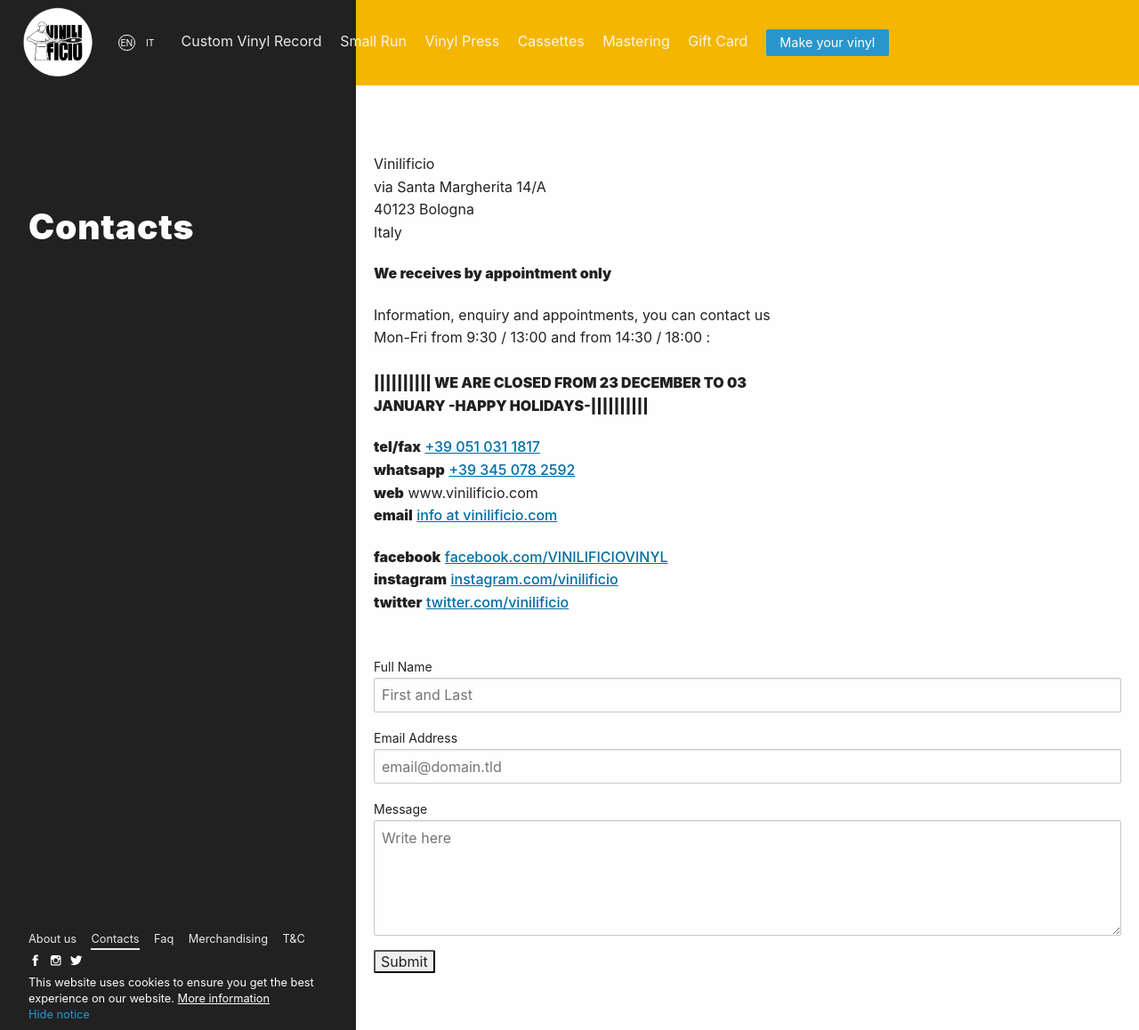
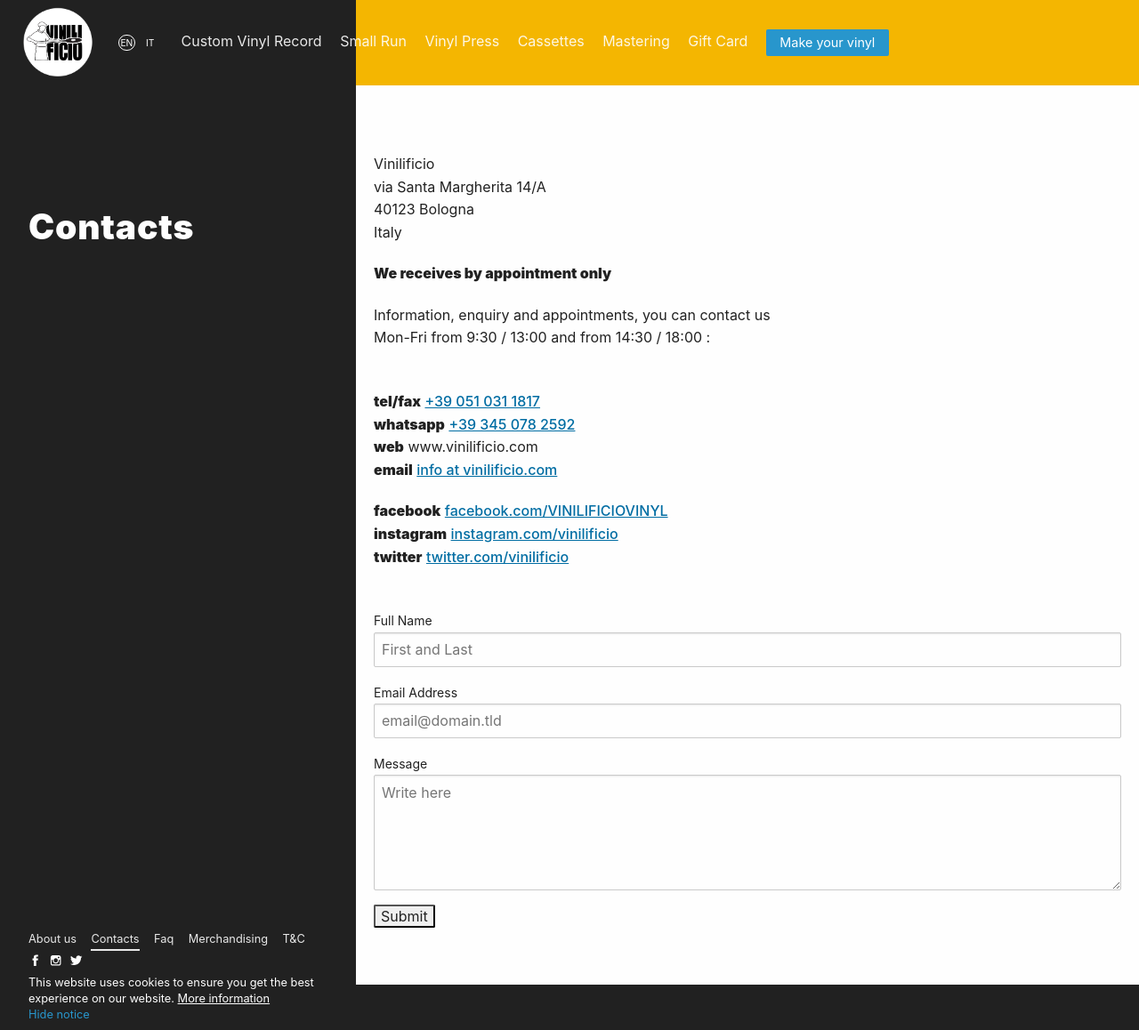
Before and after one commit to Vinilificio/vinilificio.com, a Jekyll site: the page built from en/contacts.md, in a window 1280 px wide and 1158 px high. Shown: the whole window at 89% size. Built offline with Jekyll 4.4.1, drawn with Linux system fonts in a browser that asks for light colours; nearby versions of some CDN libraries; comment, search, counter and statistics services are not loaded.

Commit message:
fine holidays

```diff
--- a/en/contacts.md
+++ b/en/contacts.md
@@ -16,7 +16,7 @@
 __We receives by appointment only__
 
 Information, enquiry and appointments, you can contact us Mon-Fri from 9:30 / 13:00 and from 14:30 / 18:00 :<br><br>
-__|||||||||| WE ARE CLOSED FROM 23 DECEMBER TO 03 JANUARY -HAPPY HOLIDAYS-||||||||||__<BR>
+
 
 __tel/fax__ <a href="tel:+390510311817" title="Call the Vinilifico">+39 051 031 1817</a><br>
 __whatsapp__ <a href="https://wa.me/393450782592" title="Chat on WhatsApp with the Vinilificio">+39 345 078 2592</a><br>
```
